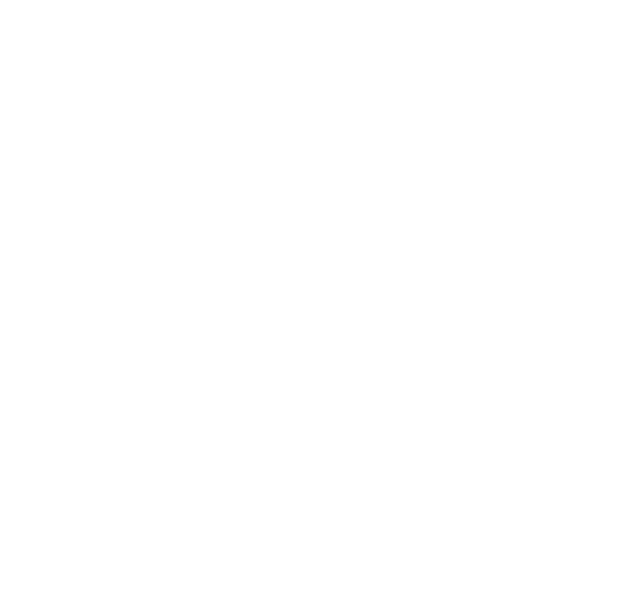
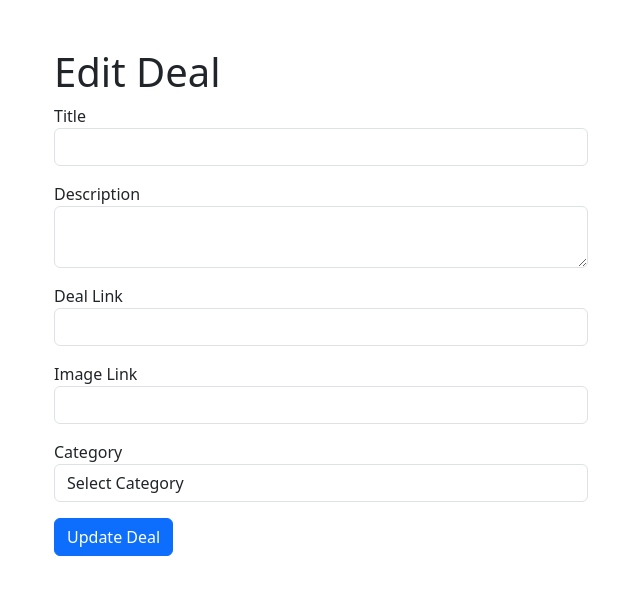
Before and after one commit to ldgze/GoodDeals, a React (Vite) app in the folder front/: page /api/deals/edit/1 in a window 1280 px wide. Before the commit this address had no page. Shown: the top 594 px of the page, without its empty margins (319-959 px from the left). Built offline with nearby package versions, Linux system fonts and the light colour scheme; no server answers; the HTML template or start-up script is replaced by a standard one.

Commit message:
update routes

```diff
--- a/front/src/App.jsx
+++ b/front/src/App.jsx
@@ -2,6 +2,7 @@ import { Routes, Route } from 'react-router-dom';
 import { HomePage } from './pages/HomePage';
 import { CreateDeal } from "./pages/CreateDeal";
 import { DealDetail } from './pages/DealDetail';
+import { EditDeal } from './pages/EditDeal';
 
 import './App.css';
 
@@ -12,6 +13,7 @@ export default function App() {
       <Route path="/" element={<HomePage />} />
       <Route path="/createdeal" element={<CreateDeal />} />
       <Route path={`/api/deals/id/:dealId`} element={<DealDetail />} />
+      <Route path={`/api/deals/edit/:dealId`} element={<EditDeal />} />
     </Routes>
   );
 }
--- a/front/src/pages/DealDetail.jsx
+++ b/front/src/pages/DealDetail.jsx
@@ -22,7 +22,7 @@ export function DealDetail() {
     }
 
     fetchDeal();
-  }, [dealId, history]);
+  }, [dealId]);
 
   if (!deal) {
     return <div>Loading...</div>;
@@ -38,13 +38,12 @@ export function DealDetail() {
         <div className="card-body">
           <h1 className="card-title">{deal.title}</h1>
           <p className="card-text">{deal.description}</p>
-          <Link to={`/edit/${dealId}`} className="btn btn-secondary mx-2">Edit</Link>
+          <Link to={`/api/deals/edit/${dealId}`} className="btn btn-secondary mx-2">Edit</Link>
           <button onClick={() => { if (window.confirm('Are you sure you want to delete this deal?')) { /* implement deletion logic */ }}} className="btn btn-danger">Delete</button>
-          <ButtonLike deal = {deal}/>
+          {/* <ButtonLike deal = {deal}/> */}
         </div>
       </div>
      </div>
-
 
   );
 }
--- a/front/src/pages/DisplayPage.jsx
+++ b/front/src/pages/DisplayPage.jsx
@@ -9,7 +9,7 @@ export function DisplayPage  ()  {
   useEffect(() => {
     async function fetchPosts () {
         try {
-          const response = await fetch('/api/deals/api/deals'); // Replace with your actual API endpoint
+          const response = await fetch('/api/deals'); // Replace with your actual API endpoint
           if (response.ok) {
             const data = await response.json();
             // Assuming the data is an array of posts
--- /dev/null
+++ b/front/src/pages/EditDeal.jsx
@@ -0,0 +1,138 @@
+import React, { useState, useEffect } from 'react';
+import { useParams, useNavigate } from 'react-router-dom';
+
+export function EditDeal() {
+  const [dealData, setDeal] = useState({
+    title: '',
+    description: '',
+    weblink: '',
+    imagelink: '',
+    category: '',
+    comments: [],
+    like: 0,
+  });
+  const { dealId } = useParams();
+  const navigate = useNavigate();
+
+  useEffect(() => {
+    async function fetchDeal() {
+      try {
+        const response = await fetch(`/api/deals/id/${dealId}`);
+        if (response.ok) {
+          const data = await response.json();
+          setDeal(data);
+        } else {
+          console.error("Error fetching deal details");
+        }
+      } catch (error) {
+        console.error("Error:", error);
+      }
+    }
+
+    fetchDeal();
+  }, [dealId]);
+
+  const handleChange = (e) => {
+    const { name, value } = e.target;
+    setDeal(prevDealData => ({
+      ...prevDealData,
+      [name]: value
+    }));
+  };
+
+  const handleSubmit = async (e) => {
+    e.preventDefault();
+    try {
+      const response = await fetch(`/api/deals/id/${dealId}`, {
+        method: 'PUT',
+        headers: {
+          'Content-Type': 'application/json',
+        },
+        body: JSON.stringify(dealData),
+      });
+
+      console.log(dealData)
+
+      if (response.ok) {
+        alert('Deal updated successfully!');
+        navigate(`/api/deals/${dealId}`);
+      } else {
+        console.error("Error updating deal");
+      }
+    } catch (error) {
+      console.error("Error:", error);
+    }
+  };
+
+  return (
+    <div className="container mt-5">
+      <div className="row justify-content-center">
+        <div className="col-md-6">
+          <h1>Edit Deal</h1>
+          <form onSubmit={handleSubmit}>
+            <label htmlFor="title">Title</label>
+            <div className="form-group mb-3" >
+              <input
+                type="text"
+                name="title"
+                value={dealData.title}
+                onChange={handleChange}
+                required
+                className="form-control"
+              />
+            </div>
+            <div className="form-group mb-3">
+              <label htmlFor="description">Description</label>
+              <textarea
+                name="description"
+                value={dealData.description}
+                onChange={handleChange}
+                required
+                className="form-control"
+              />
+            </div>
+            <div className="form-group mb-3" >
+              <label htmlFor="weblink">Deal Link</label>
+              <input
+                type="text"
+                name="weblink"
+                value={dealData.weblink}
+                onChange={handleChange}
+                required
+                className="form-control"
+              />
+            </div>
+            <div className="form-group mb-3">
+              <label htmlFor="imagelink">Image Link</label>
+              <input
+                type="text"
+                name="imagelink"
+                value={dealData.imagelink}
+                onChange={handleChange}
+                required
+                className="form-control"
+              />
+            </div>
+            <div className="form-group mb-3">
+              <label htmlFor="category">Category</label>
+              <select
+                name="category"
+                value={dealData.category}
+                onChange={handleChange}
+                required
+                className="form-control"
+              >
+                <option value="">Select Category</option>
+                <option value="groceries">Groceries</option>
+                <option value="beauty">Beauty</option>
+                <option value="fashion">Fashion</option>
+                <option value="electronics">Electronics</option>
+              </select>
+            </div>
+            <button type="submit" className="btn btn-primary">Update Deal</button>
+          </form>
+        </div>
+      </div>
+    </div>
+  );
+};
```
Also changed, not shown: 2 other files (tests, documents, lock files or other folders).
